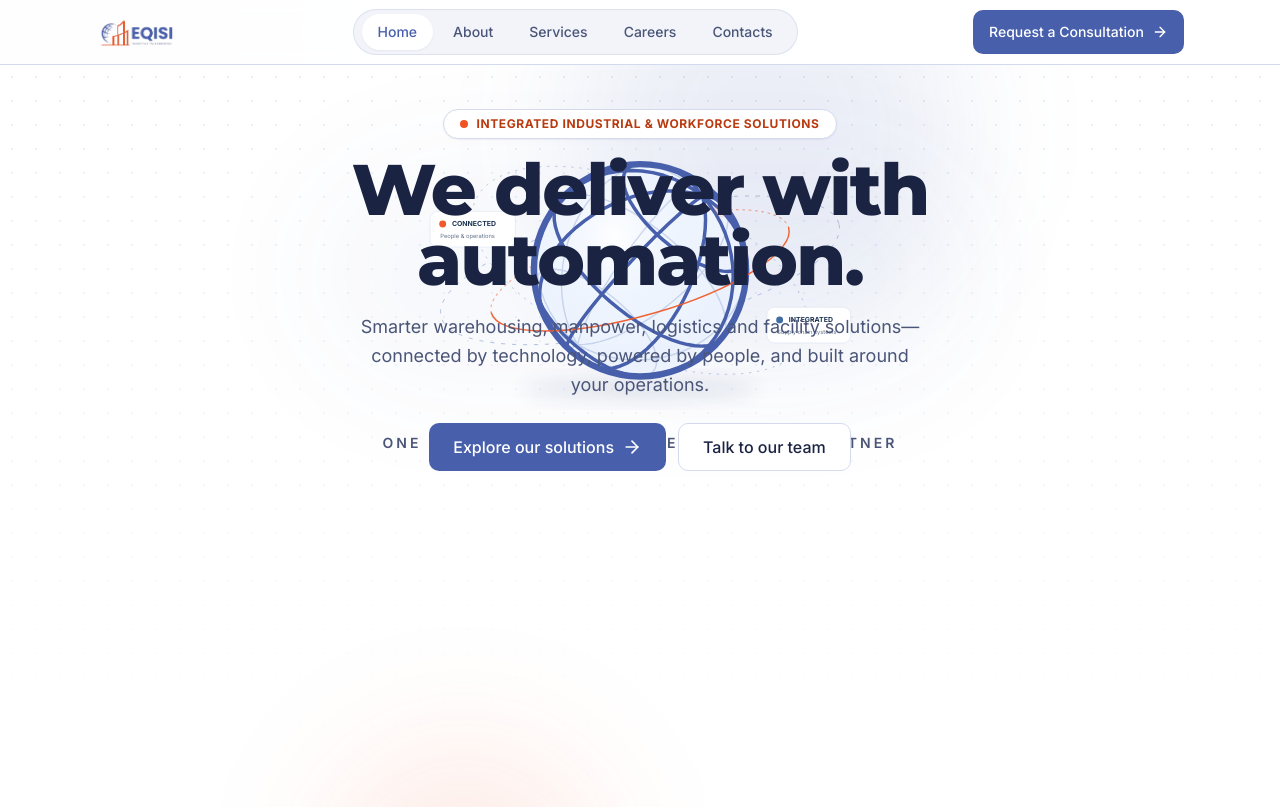
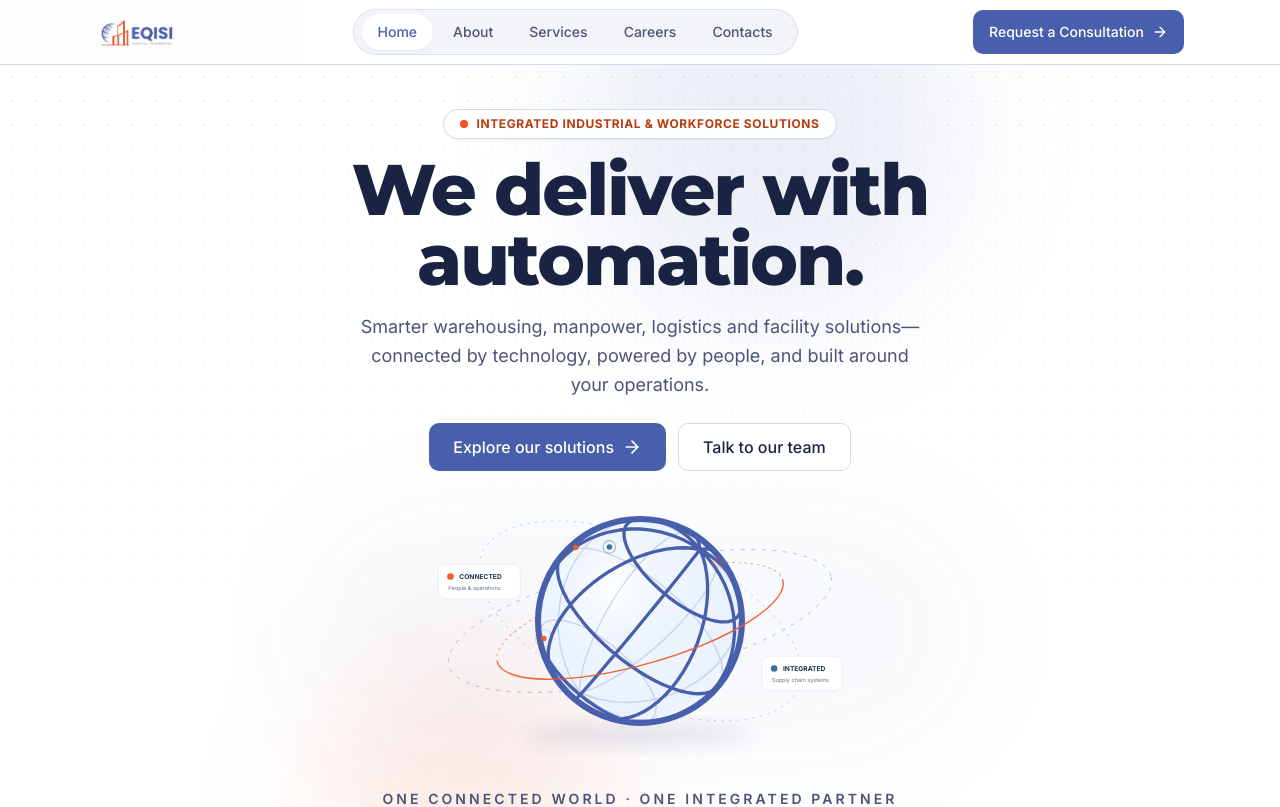
Before and after one commit to isturiscedrick/EQISI, a React (Vite) app in the folder vite-react-template/: page / in a window 1280 px wide. Shown: the top 807 px of the page. Built offline with nearby package versions, Linux system fonts and the light colour scheme.

Commit message:
Anchor homepage globe below hero content

```diff
--- a/vite-react-template/src/components/layout/PageHero.tsx
+++ b/vite-react-template/src/components/layout/PageHero.tsx
@@ -60,8 +60,8 @@ export function PageHero({ id, eyebrow, title, description, actions, visual, lar
         <div data-parallax="15" className="absolute -bottom-24 left-1/4 size-72 rounded-full bg-highlight/10 blur-3xl" />
       </div>
 
-      <Container className={cn('relative items-center gap-12', centered ? 'flex min-h-[680px] flex-col text-center gap-5 sm:min-h-[760px] sm:gap-6 lg:min-h-[790px]' : visual ? 'grid lg:grid-cols-2' : 'flex')}>
-        <div className={cn('relative z-10', centered ? 'mx-auto max-w-3xl' : !visual && 'max-w-3xl')}>
+      <Container className={cn('relative items-center gap-12', centered ? 'flex min-h-[650px] flex-col text-center gap-5 sm:min-h-[680px] sm:gap-6 lg:min-h-[700px]' : visual ? 'grid lg:grid-cols-2' : 'flex')}>
+        <div className={cn('relative z-20', centered ? 'mx-auto max-w-3xl' : !visual && 'max-w-3xl')}>
           <div className={cn('animate-hero-in inline-flex items-center gap-2 rounded-full border border-border bg-surface px-4 py-1.5 text-xs font-bold tracking-wider text-warning uppercase shadow-subtle', centered && 'mx-auto')}>
             <span className="size-2 rounded-full bg-highlight" />
             {eyebrow}
@@ -84,7 +84,7 @@ export function PageHero({ id, eyebrow, title, description, actions, visual, lar
           {actions && <div className={cn('animate-hero-in hero-d3 mt-6 flex flex-wrap gap-3', centered && 'justify-center')}>{actions}</div>}
         </div>
         {visual && (
-          <div className={cn(centered ? 'pointer-events-none absolute inset-0 z-0' : 'animate-hero-in hero-d2 w-full')}>
+          <div className={cn(centered ? 'pointer-events-none absolute inset-x-0 bottom-0 z-0 flex items-end justify-center' : 'animate-hero-in hero-d2 w-full')}>
             {visual}
           </div>
         )}
```
